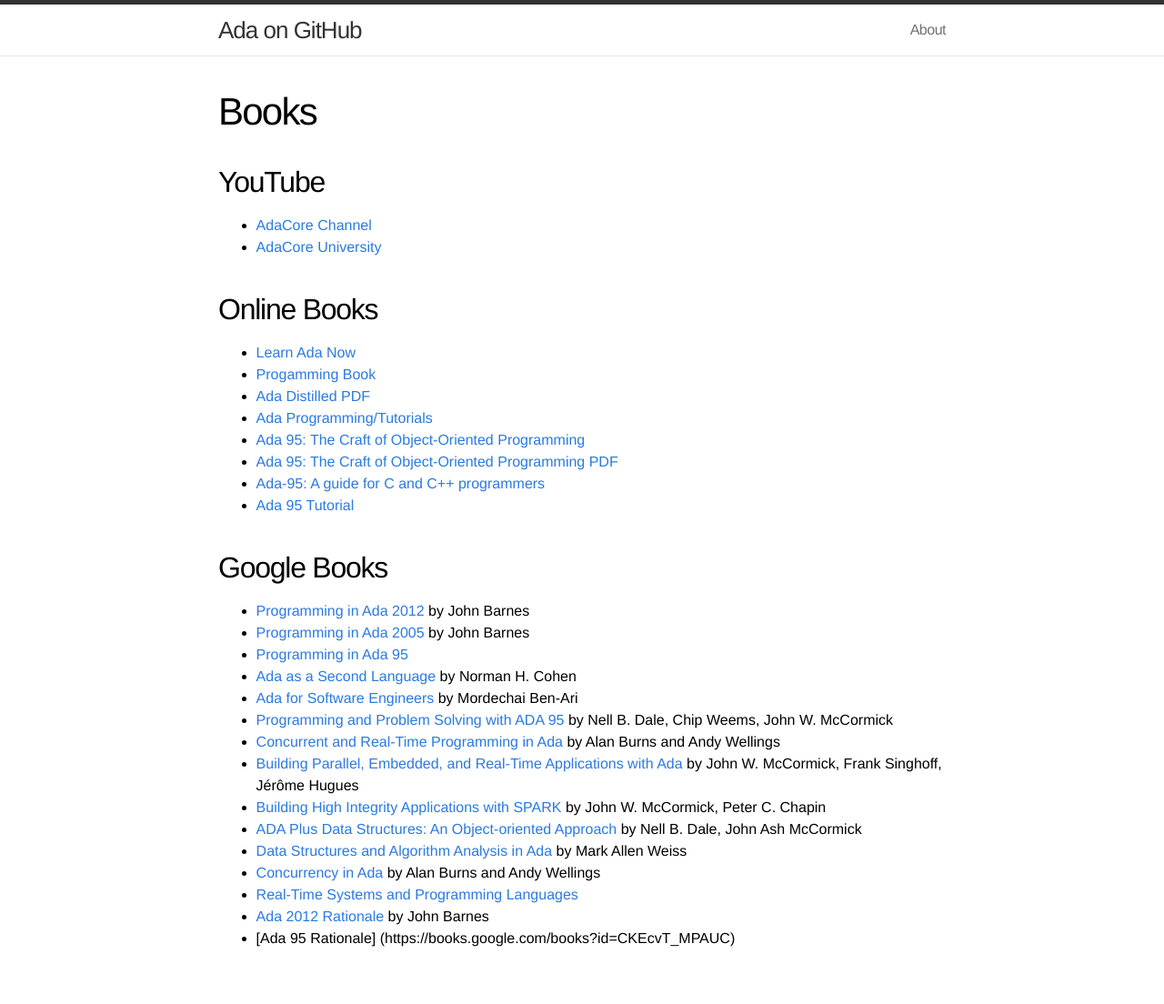
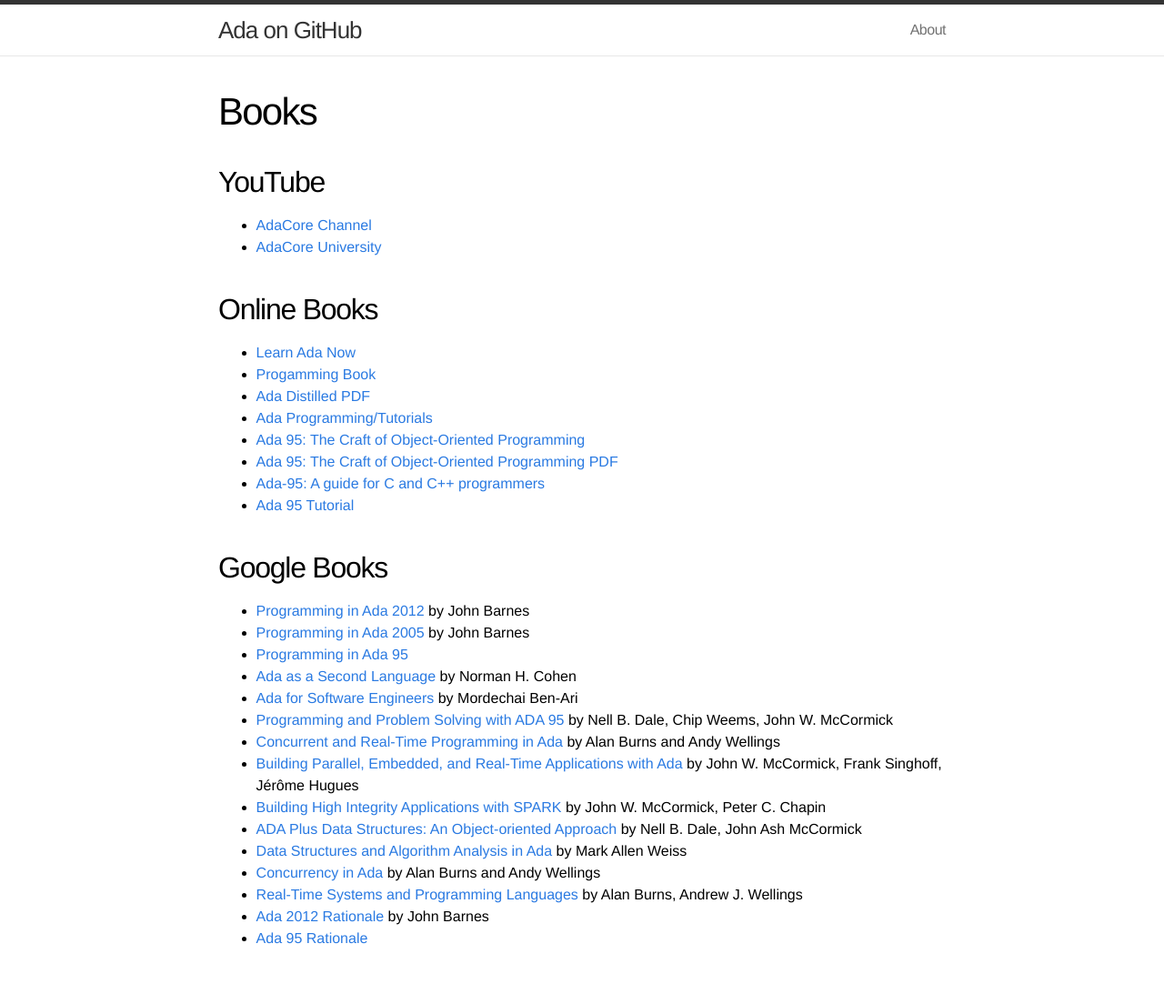
Before and after one commit to quornings/quornings.github.io, a Jekyll site: the page built from books.md, in a window 1280 px wide. Shown: the whole page at 91% size. Built offline with Jekyll 4.4.1, drawn with Linux system fonts in a browser that asks for light colours.

Commit message:
Fix books authors, syntax

```diff
--- a/books.md
+++ b/books.md
@@ -40,5 +40,6 @@ by Nell B. Dale, John Ash McCormick
 - [Data Structures and Algorithm Analysis in Ada](https://books.google.com/books?id=ClUZAQAAIAAJ) by Mark Allen Weiss
 - [Concurrency in Ada](https://books.google.com/books?id=zHSA_kr8wucC) by Alan Burns and Andy Wellings
 - [Real-Time Systems and Programming Languages](https://books.google.com/books?id=0_LjXnAN6GEC)
+by Alan Burns, Andrew J. Wellings
 - [Ada 2012 Rationale](https://books.google.com/books?id=2de6BQAAQBAJ) by John Barnes
-- [Ada 95 Rationale]  (https://books.google.com/books?id=CKEcvT_MPAUC)
+- [Ada 95 Rationale](https://books.google.com/books?id=CKEcvT_MPAUC)
```
